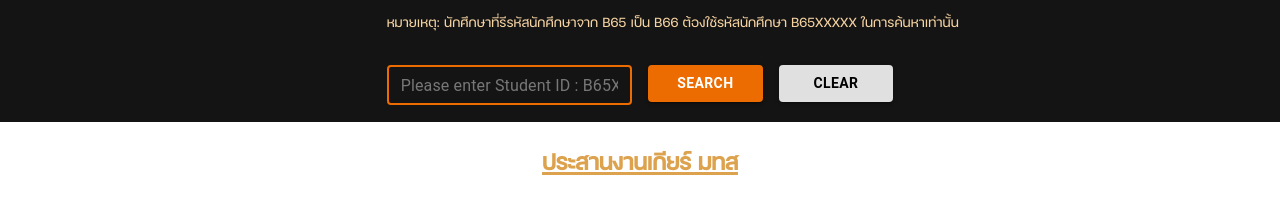
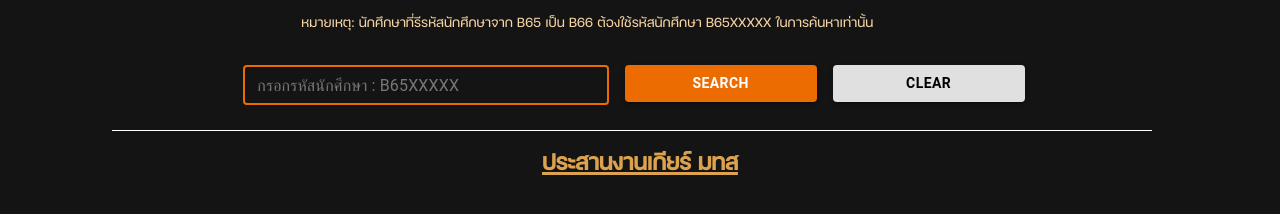
Before and after one commit to flugika/GearByFESUTCS, a React (Create React App) app in the folder frontend/: page / in a window 1280 px wide. Shown: the part 678-892 px from the top of the page. Before the commit the page ends 855 px from the top, so only its background shows below. Built offline with nearby package versions, Linux system fonts and the light colour scheme.

Commit message:
edit layout

```diff
--- a/frontend/src/App.css
+++ b/frontend/src/App.css
@@ -1,3 +1,5 @@
+body {background-color: #141414;}
+
 .App {
   text-align: center;
 }
--- a/frontend/src/App.tsx
+++ b/frontend/src/App.tsx
@@ -107,26 +107,22 @@ function App() {
   }
 
   return (
-    <div className='App' style={{backgroundColor: '#141414', width: '100vw', height: '100vh'}}>
+    <div className='App' style={{backgroundColor: '#141414', width: '100%', height: '100%'}}>
 
       {/* Container for defualt page no scroll */}
       {/* better marginTop */}
-
       <Container style={{height: 40, backgroundColor: '#141414'}}></Container>
 
       {/* Logo */}
-
       <img style={{height: 200, justifyItems: 'center'}} src={LogoGear} alt="logo" />
 
       {/* Grid */}
+      <Grid container spacing={2} style={{paddingLeft: '10%', paddingRight: '10%', marginTop: -50}}>
 
-      <Grid container spacing={2} style={{paddingLeft: '20%', paddingRight: '20%', marginTop: -50}}>
         {/* Grid 12 */}
-
         <Grid item xs={12} >
 
           {/* Header */}
-
           <p style={{color: '#DCA24E', textAlign: 'center', fontSize: 48, fontWeight: 'bold'}}>
             คณะกรรมการประสานงานนักศึกษา <br />
             สำนักวิชาวิศวกรรมศาสตร์ <br />
@@ -138,7 +134,6 @@ function App() {
 
         {/* Demo Discription */}
         {/* Grid 2 + 10 */}
-
         <Grid item xs={2} ></Grid>
 
         <Grid item xs={10} >
@@ -166,16 +161,15 @@ function App() {
         </Grid>
 
         {/* Text Field Input */}
-        {/* Grid 2 + 4 + 2 + 2 */}
+        {/* Grid 6 + 3 + 3 */}
+        <Grid item xs={1.33}></Grid>
 
-        <Grid item xs={2} ></Grid>
-
-        <Grid item xs={4}>
+        <Grid item xs={4.4}>
           <TextField
             fullWidth
             id="StudentID"
             value={StudentID}
-            placeholder="Please enter Student ID : B65XXXXX"
+            placeholder="กรอกรหัสนักศึกษา : B65XXXXX"
             defaultValue=""
             type="text"
             variant="outlined"
@@ -189,10 +183,9 @@ function App() {
         </Grid>
 
         {/* Search Button */}
-
-        <Grid item xs={2} >
+        <Grid item xs={2.4} >
           <Button
-            style={{fontWeight: "bold", fontSize:"sm", paddingLeft: '20%', paddingRight: '20%'}}
+            style={{fontWeight: "bold", fontSize:"sm"}}
             color="warning"
             fullWidth
             variant="contained"
@@ -202,10 +195,9 @@ function App() {
         </Grid>
 
         {/* Clear Button */}
-
-        <Grid item xs={2} >
+        <Grid item xs={2.4} >
           <Button
-            style={{fontWeight: "bold", fontSize:"sm", paddingLeft: '20%', paddingRight: '20%'}}
+            style={{fontWeight: "bold", fontSize:"sm"}}
             value={StudentID + ""}
             color="inherit"
             fullWidth
@@ -214,12 +206,11 @@ function App() {
             >Clear
           </Button>
         </Grid>
-
-        <Grid item xs={2} ></Grid>
       </Grid>
 
+      <Grid item xs={1.4}></Grid>
+
       {/* Alert Popup */}
-
       {Popup && (
         <div className="modal">
           <div onClick={togglePopup} className="overlay"></div>
@@ -244,11 +235,12 @@ function App() {
         </div>
       )}
       <br />
-      <Grid container spacing={2} style={{paddingLeft: '20%', paddingRight: '20%'}}>
+      <Grid container spacing={2} style={{paddingLeft: '10%', paddingRight: '10%'}}>
         <Container style={{height: 1, backgroundColor: '#FFFFFF', marginTop: 25}}></Container>
       </Grid>
       <br />
       <a style={{fontSize: 30, fontWeight: 'bold', color: '#DCA24E'}} target="_blank" href={FanpageUrl}>ประสานงานเกียร์ มทส</a>
+      <Container style={{height: 40, backgroundColor: '#141414'}}></Container>
     </div>
   );
 }
```
